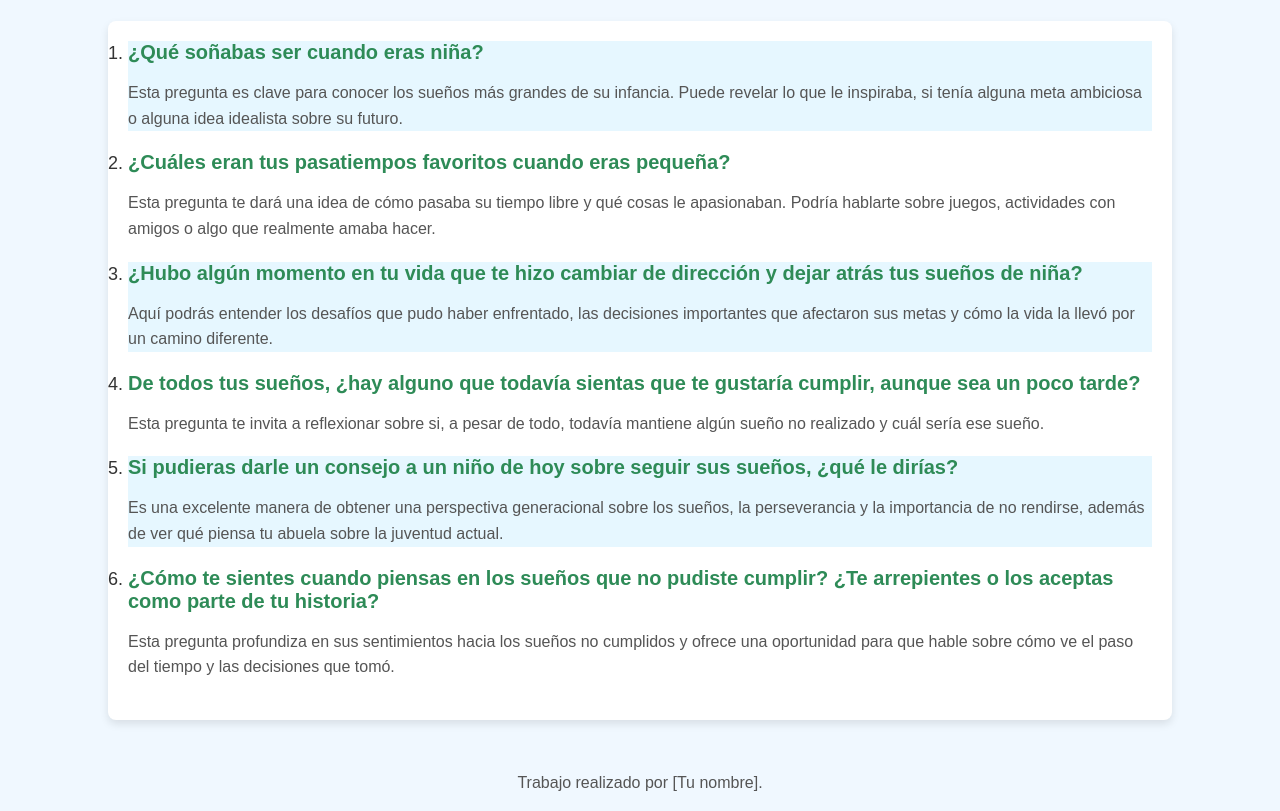
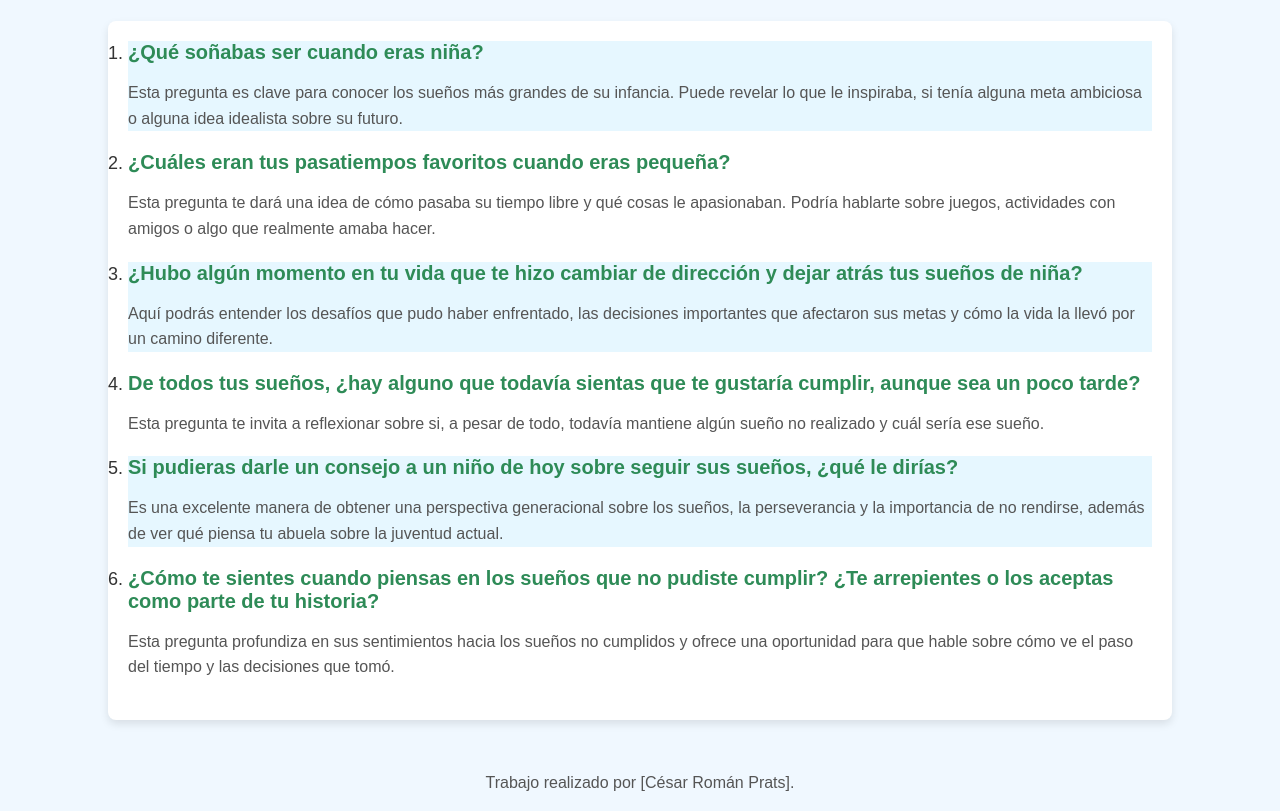
Before and after one commit to cesarddfr/religion., a plain HTML site: page index.html in a window 1280 px wide. Shown: the part 98-909 px from the top of the page. Drawn offline with Linux system fonts and the light colour scheme.

Commit message:
create index.html

```diff
--- a/index.html
+++ b/index.html
@@ -101,7 +101,7 @@
     </ol>
 
     <footer>
-        <p>Trabajo realizado por [Tu nombre].</p>
+        <p>Trabajo realizado por [César Román Prats].</p>
     </footer>
 
 </body>
```
